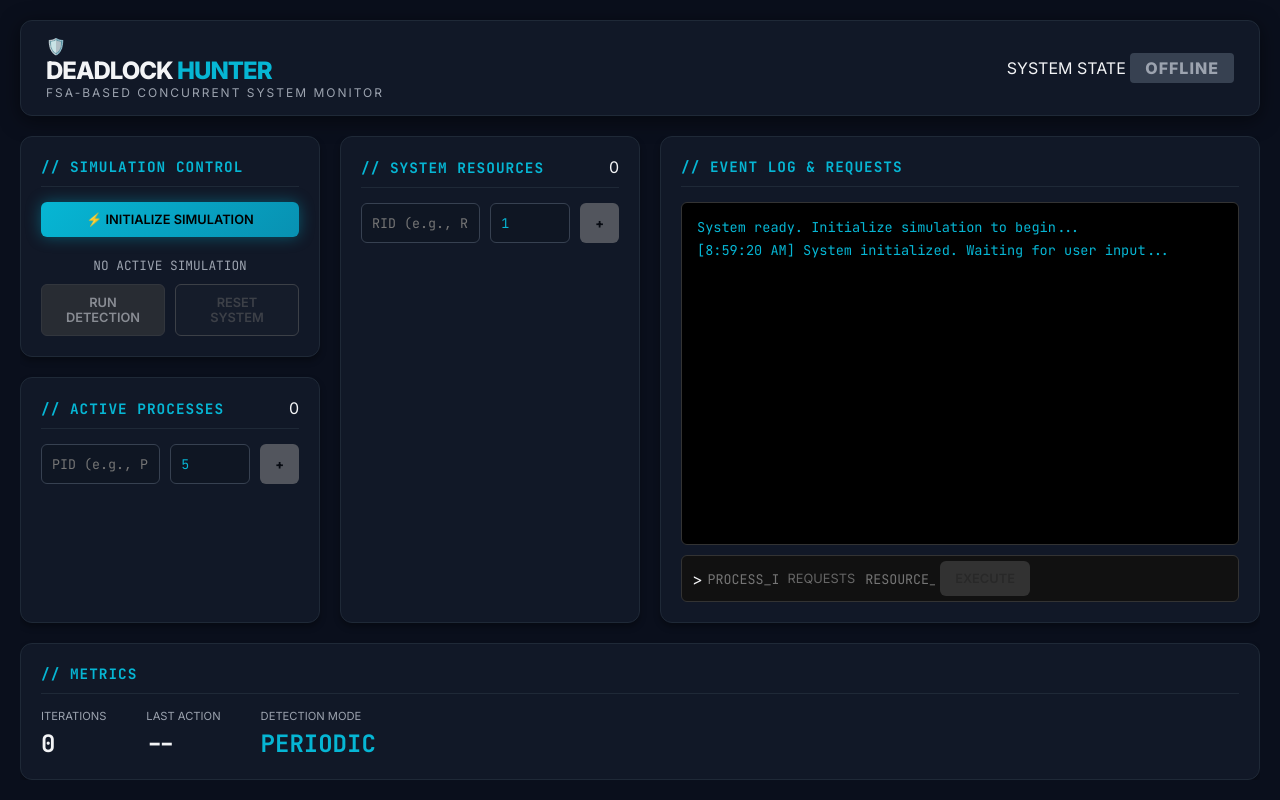
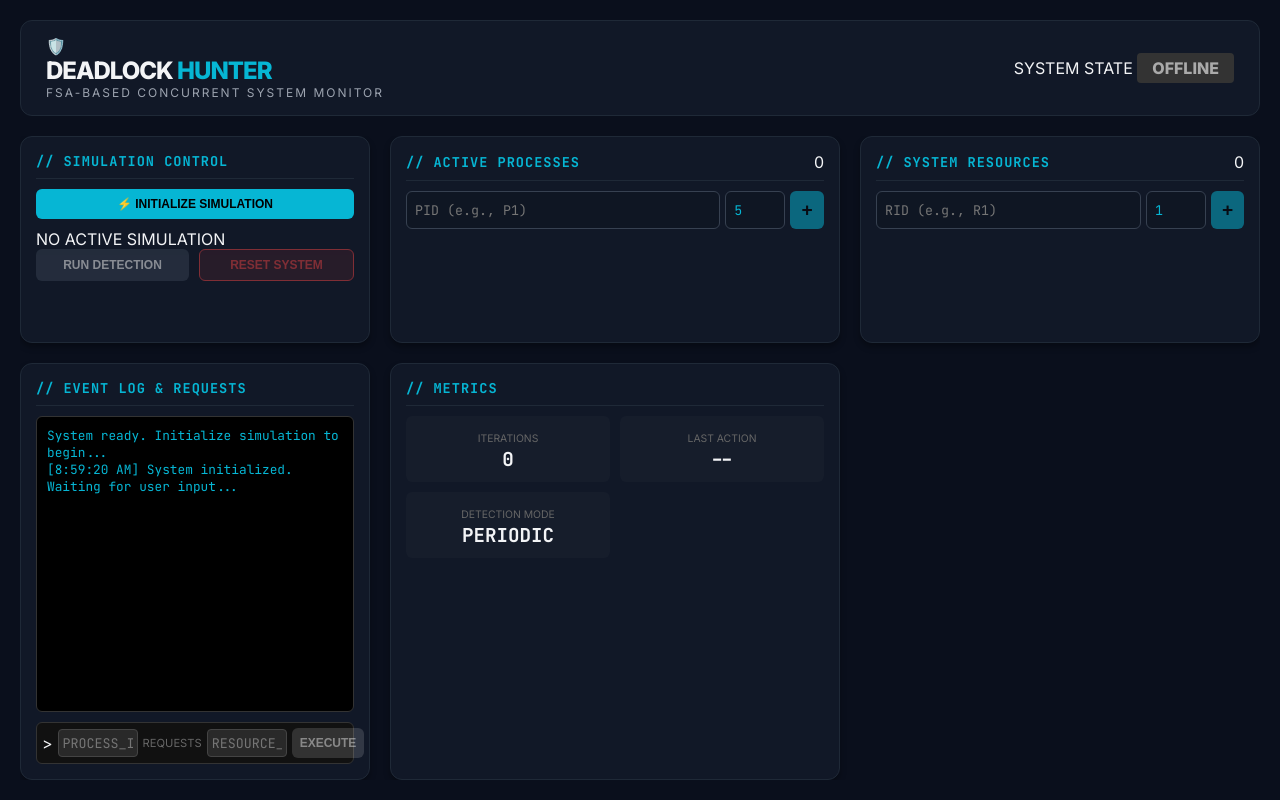
Before and after one commit to lachlanreyloyola/Deadlock-Detection, a Flask app: page / in a window 1280 px wide. Run offline with Flask 3, Linux system fonts and the light colour scheme.

Commit message:
Update CSS styles for dashboard layout and design
Refactor CSS styles for improved layout and readability.

```diff
--- a/src/web/static/css/style.css
+++ b/src/web/static/css/style.css
@@ -1,15 +1,12 @@
 :root {
-    /* Cybersecurity Palette */
     --bg-dark: #0a0f1c;
     --panel-bg: #111827;
     --panel-border: #1f2937;
-
-    --primary-neon: #06b6d4; /* Cyan */
-    --accent-green: #10b981; /* Safe */
-    --accent-red: #ef4444;   /* Deadlock */
+    --primary-neon: #06b6d4;
+    --accent-green: #10b981;
+    --accent-red: #ef4444;
     --text-main: #f3f4f6;
     --text-muted: #9ca3af;
-
     --font-ui: 'Inter', sans-serif;
     --font-code: 'JetBrains Mono', monospace;
 }
@@ -21,12 +18,11 @@ body {
     color: var(--text-main);
     font-family: var(--font-ui);
     height: 100vh;
-    overflow: hidden; /* Dashboard feel */
+    overflow: hidden;
 }
 
-/* --- Layout --- */
 .app-container {
-    max-width: 1400px;
+    max-width: 1600px; /* Wider for graph */
     margin: 0 auto;
     padding: 20px;
     height: 100%;
@@ -35,6 +31,50 @@ body {
     gap: 20px;
 }
 
+/* --- Grid Layout Update --- */
+.dashboard-grid {
+    display: grid;
+    grid-template-columns: 350px 1fr 400px; /* Fixed - Auto - Fixed */
+    gap: 20px;
+    height: 100%;
+    overflow: hidden;
+}
+
+.grid-column {
+    display: flex;
+    flex-direction: column;
+    gap: 20px;
+    height: 100%;
+    overflow: hidden;
+}
+
+/* --- Panel & Graph --- */
+.panel {
+    background: var(--panel-bg);
+    border: 1px solid var(--panel-border);
+    border-radius: 12px;
+    padding: 15px;
+    display: flex;
+    flex-direction: column;
+    box-shadow: 0 4px 6px rgba(0,0,0,0.3);
+    overflow: hidden;
+}
+
+.graph-panel {
+    grid-column: 2;
+    height: 100%;
+    border: 1px solid var(--primary-neon); /* Highlight the graph area */
+    box-shadow: 0 0 20px rgba(6, 182, 212, 0.1);
+}
+
+.graph-canvas {
+    width: 100%;
+    height: 100%;
+    background: radial-gradient(circle at center, #1f2937 0%, #111827 100%);
+    border-radius: 8px;
+}
+
+/* --- Header & Typography --- */
 .dashboard-header {
     display: flex;
     justify-content: space-between;
@@ -43,199 +83,75 @@ body {
     background: var(--panel-bg);
     border: 1px solid var(--panel-border);
     border-radius: 12px;
-    box-shadow: 0 4px 20px rgba(0,0,0,0.5);
 }
 
-.dashboard-grid {
-    display: grid;
-    grid-template-columns: 1fr 1fr 2fr; /* 3 Columns */
-    grid-template-rows: auto 1fr auto;
-    gap: 20px;
-    height: 100%;
-    overflow-y: auto;
-}
-
-/* Grid Areas */
-.control-panel { grid-column: 1 / 2; }
-.process-panel { grid-column: 1 / 2; }
-.resource-panel { grid-column: 2 / 3; grid-row: 1 / 3; }
-.terminal-panel { grid-column: 3 / 4; grid-row: 1 / 3; }
-.metrics-panel { grid-column: 1 / 4; }
-
-/* --- Panel Styling --- */
-.panel {
-    background: var(--panel-bg);
-    border: 1px solid var(--panel-border);
-    border-radius: 12px;
-    padding: 20px;
-    display: flex;
-    flex-direction: column;
-    box-shadow: 0 4px 6px rgba(0,0,0,0.3);
-    position: relative;
-    overflow: hidden;
-}
+h1 { font-size: 1.5rem; font-weight: 800; letter-spacing: -1px; }
+.accent-text { color: var(--primary-neon); }
+.subtitle { font-size: 0.75rem; color: var(--text-muted); letter-spacing: 2px; text-transform: uppercase; }
 
 .panel-header {
     display: flex;
     justify-content: space-between;
     align-items: center;
-    margin-bottom: 15px;
+    margin-bottom: 10px;
     border-bottom: 1px solid var(--panel-border);
-    padding-bottom: 10px;
+    padding-bottom: 8px;
 }
+.panel-header h3 { font-family: var(--font-code); font-size: 0.85rem; color: var(--primary-neon); letter-spacing: 1px; }
 
-.panel-header h3 {
-    font-family: var(--font-code);
-    font-size: 0.9rem;
-    color: var(--primary-neon);
-    letter-spacing: 1px;
+/* --- Legend --- */
+.graph-legend { display: flex; gap: 15px; font-size: 0.8rem; }
+.legend-item { display: flex; align-items: center; gap: 5px; }
+.dot { width: 10px; height: 10px; border-radius: 50%; }
+.p-dot { background: #06b6d4; }
+.r-dot { background: #f59e0b; }
+
+/* --- Inputs & Buttons --- */
+.cyber-input {
+    background: #0f1623; border: 1px solid #374151; color: var(--primary-neon);
+    padding: 8px; border-radius: 6px; font-family: var(--font-code); width: 100%; outline: none;
 }
+.cyber-input:focus { border-color: var(--primary-neon); box-shadow: 0 0 8px rgba(6, 182, 212, 0.2); }
+.input-row { display: flex; gap: 5px; margin-bottom: 10px; }
+.short { width: 60px; }
 
-/* --- Typography --- */
-h1 { font-size: 1.5rem; font-weight: 800; letter-spacing: -1px; }
-.accent-text { color: var(--primary-neon); }
-.subtitle { font-size: 0.75rem; color: var(--text-muted); letter-spacing: 2px; text-transform: uppercase; }
-
-/* --- Inputs --- */
-.cyber-input {
-    background: #0f1623;
-    border: 1px solid #374151;
-    color: var(--primary-neon);
-    padding: 10px;
-    border-radius: 6px;
-    font-family: var(--font-code);
-    width: 100%;
-    outline: none;
-    transition: all 0.2s;
-}
-
-.cyber-input:focus { border-color: var(--primary-neon); box-shadow: 0 0 8px rgba(6, 182, 212, 0.2); }
-.input-row { display: flex; gap: 10px; margin-bottom: 15px; }
-.short { width: 80px; }
-
-/* --- Buttons --- */
-.btn {
-    border: none;
-    padding: 10px 15px;
-    border-radius: 6px;
-    cursor: pointer;
-    font-weight: 600;
-    font-family: var(--font-ui);
-    transition: all 0.2s;
-    text-transform: uppercase;
-    font-size: 0.8rem;
-}
-
-.btn:disabled { opacity: 0.5; cursor: not-allowed; filter: grayscale(1); }
-
-.btn-primary {
-    background: linear-gradient(135deg, var(--primary-neon), #0891b2);
-    color: #000;
-    width: 100%;
-    margin-bottom: 10px;
-    box-shadow: 0 0 15px rgba(6, 182, 212, 0.4);
-}
-
-.btn-primary:hover:not(:disabled) { transform: translateY(-2px); }
-
-.btn-action { background: #374151; color: white; flex: 1; border: 1px solid #4b5563; }
-.btn-action:hover:not(:disabled) { background: #4b5563; border-color: var(--accent-green); color: var(--accent-green); }
-
-.btn-danger { background: rgba(239, 68, 68, 0.1); color: var(--accent-red); border: 1px solid var(--accent-red); flex: 1; }
-.btn-danger:hover:not(:disabled) { background: var(--accent-red); color: white; }
-
-.btn-icon { background: var(--primary-neon); color: black; font-weight: bold; width: 40px; }
+.btn { border: none; padding: 8px; border-radius: 6px; cursor: pointer; font-weight: 600; text-transform: uppercase; font-size: 0.75rem; color: white; transition: 0.2s; }
+.btn:disabled { opacity: 0.5; cursor: not-allowed; }
+.btn-primary { background: var(--primary-neon); color: black; width: 100%; margin-bottom: 10px; }
+.btn-action { background: #374151; flex: 1; }
+.btn-danger { background: rgba(239, 68, 68, 0.2); color: var(--accent-red); flex: 1; border: 1px solid var(--accent-red); }
+.btn-icon { width: 40px; background: var(--primary-neon); color: black; font-size: 1.2rem; display:flex; align-items:center; justify-content:center; }
 .button-row { display: flex; gap: 10px; }
 
-/* --- Lists --- */
-.scroll-list {
-    flex-grow: 1;
-    overflow-y: auto;
-    max-height: 250px;
+/* --- Terminal & Lists --- */
+.scroll-list { overflow-y: auto; flex-grow: 1; max-height: 200px; }
+.list-item { background: rgba(255,255,255,0.03); padding: 8px; margin-bottom: 5px; border-left: 3px solid #666; font-family: var(--font-code); font-size: 0.8rem; display: flex; justify-content: space-between; }
+.p-item { border-color: #06b6d4; }
+.r-item { border-color: #f59e0b; }
+
+.terminal-panel { flex-grow: 1; }
+.terminal-window {
+    background: #000; border: 1px solid #333; flex-grow: 1; height: 250px;
+    font-family: var(--font-code); padding: 10px; overflow-y: auto; font-size: 0.8rem; color: var(--text-muted);
+    border-radius: 6px; margin-bottom: 10px;
 }
-
-.list-item {
-    background: rgba(255,255,255,0.03);
-    padding: 10px;
-    margin-bottom: 8px;
-    border-left: 3px solid var(--text-muted);
-    font-family: var(--font-code);
-    font-size: 0.85rem;
-    display: flex;
-    justify-content: space-between;
-}
-
-.list-item.p-item { border-color: #8b5cf6; }
-.list-item.r-item { border-color: #f59e0b; }
-
-/* --- Terminal --- */
-.terminal-window {
-    background: #000;
-    border: 1px solid #333;
-    flex-grow: 1;
-    font-family: var(--font-code);
-    padding: 15px;
-    overflow-y: auto;
-    font-size: 0.85rem;
-    color: var(--text-muted);
-    border-radius: 6px;
-    margin-bottom: 10px;
-}
-
-.log-line { margin-bottom: 5px; }
 .log-line.system { color: var(--primary-neon); }
 .log-line.success { color: var(--accent-green); }
 .log-line.error { color: var(--accent-red); }
 
-.terminal-input-area {
-    display: flex;
-    align-items: center;
-    background: #111;
-    padding: 5px 10px;
-    border-radius: 6px;
-    border: 1px solid #333;
-}
-.terminal-input {
-    background: transparent;
-    border: none;
-    color: white;
-    font-family: var(--font-code);
-    padding: 5px;
-    width: 80px;
-    outline: none;
-}
-.connector { color: #666; font-size: 0.8rem; margin: 0 5px; }
+.terminal-input-area { display: flex; align-items: center; background: #111; padding: 5px; border-radius: 6px; border: 1px solid #333; }
+.terminal-input { background: rgba(255,255,255,0.1); border: 1px solid #444; color: white; padding: 4px; width: 80px; margin: 0 5px; text-align: center; font-family: var(--font-code); border-radius: 4px; }
+.connector { font-size: 0.7rem; color: #666; }
 
-/* --- Status Badges --- */
-.status-badge {
-    padding: 5px 15px;
-    border-radius: 4px;
-    font-weight: 800;
-    font-size: 1rem;
-    letter-spacing: 1px;
-}
+/* --- Badges --- */
+.status-badge { padding: 5px 15px; border-radius: 4px; font-weight: 800; }
+.status-offline { background: #333; color: #aaa; }
+.status-safe { background: rgba(16, 185, 129, 0.2); color: var(--accent-green); border: 1px solid var(--accent-green); box-shadow: 0 0 10px rgba(16,185,129,0.2); }
+.status-unsafe { background: rgba(239, 68, 68, 0.2); color: var(--accent-red); border: 1px solid var(--accent-red); box-shadow: 0 0 20px rgba(239,68,68,0.5); animation: pulse 1s infinite; }
 
-.status-offline { background: #374151; color: #9ca3af; }
-.status-safe { background: rgba(16, 185, 129, 0.2); color: var(--accent-green); border: 1px solid var(--accent-green); box-shadow: 0 0 15px rgba(16, 185, 129, 0.2); }
-.status-unsafe { background: rgba(239, 68, 68, 0.2); color: var(--accent-red); border: 1px solid var(--accent-red); box-shadow: 0 0 15px rgba(239, 68, 68, 0.4); animation: pulse 2s infinite; }
+.metrics-grid { display: grid; grid-template-columns: 1fr 1fr; gap: 10px; }
+.metric-card { background: rgba(255,255,255,0.02); padding: 10px; border-radius: 6px; text-align: center; }
+.metric-value { font-family: var(--font-code); font-size: 1.2rem; font-weight: bold; display: block; }
+.metric-label { font-size: 0.65rem; color: #666; }
 
-.sim-id-display {
-    text-align: center;
-    font-family: var(--font-code);
-    color: var(--text-muted);
-    font-size: 0.8rem;
-    margin: 10px 0;
-}
-
-/* --- Metrics --- */
-.metrics-grid { display: flex; gap: 40px; }
-.metric-card { display: flex; flex-direction: column; }
-.metric-label { font-size: 0.7rem; color: var(--text-muted); margin-bottom: 5px; }
-.metric-value { font-size: 1.5rem; font-weight: bold; font-family: var(--font-code); }
-.metric-value.highlight { color: var(--primary-neon); }
-
-@keyframes pulse {
-    0% { opacity: 1; }
-    50% { opacity: 0.6; }
-    100% { opacity: 1; }
-}
+@keyframes pulse { 0% { opacity: 1; } 50% { opacity: 0.5; } 100% { opacity: 1; } }
```
